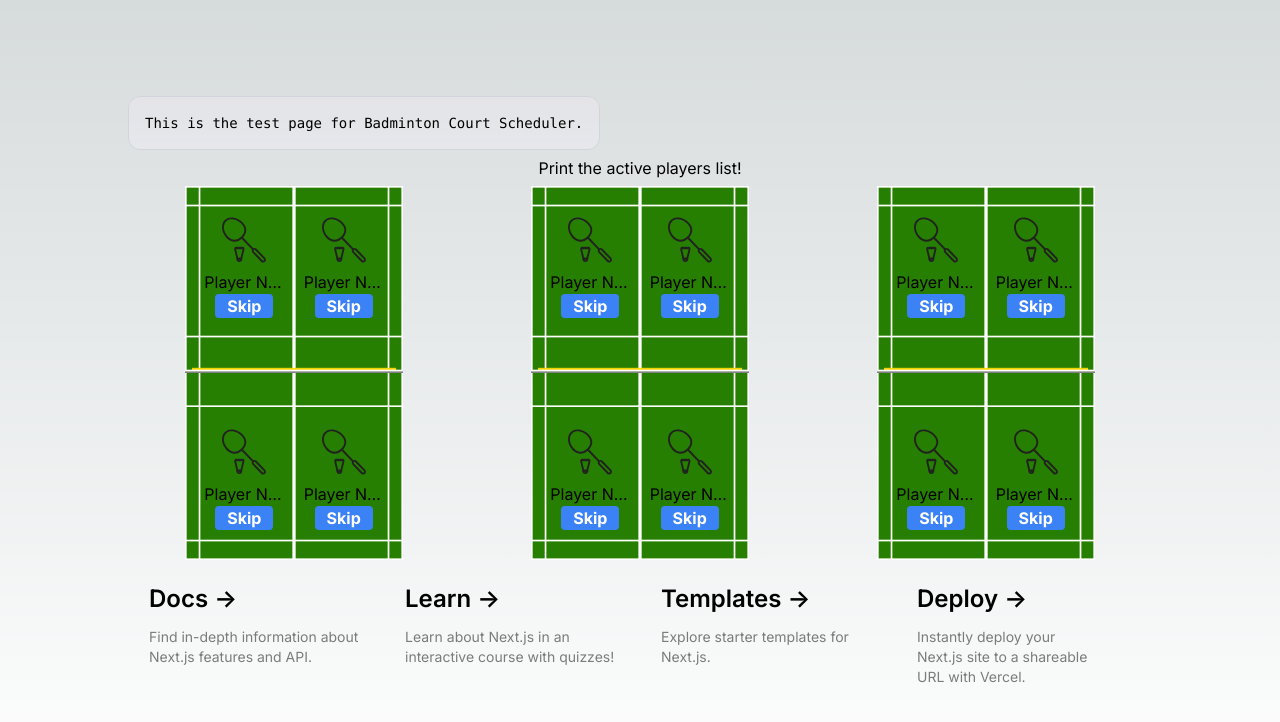
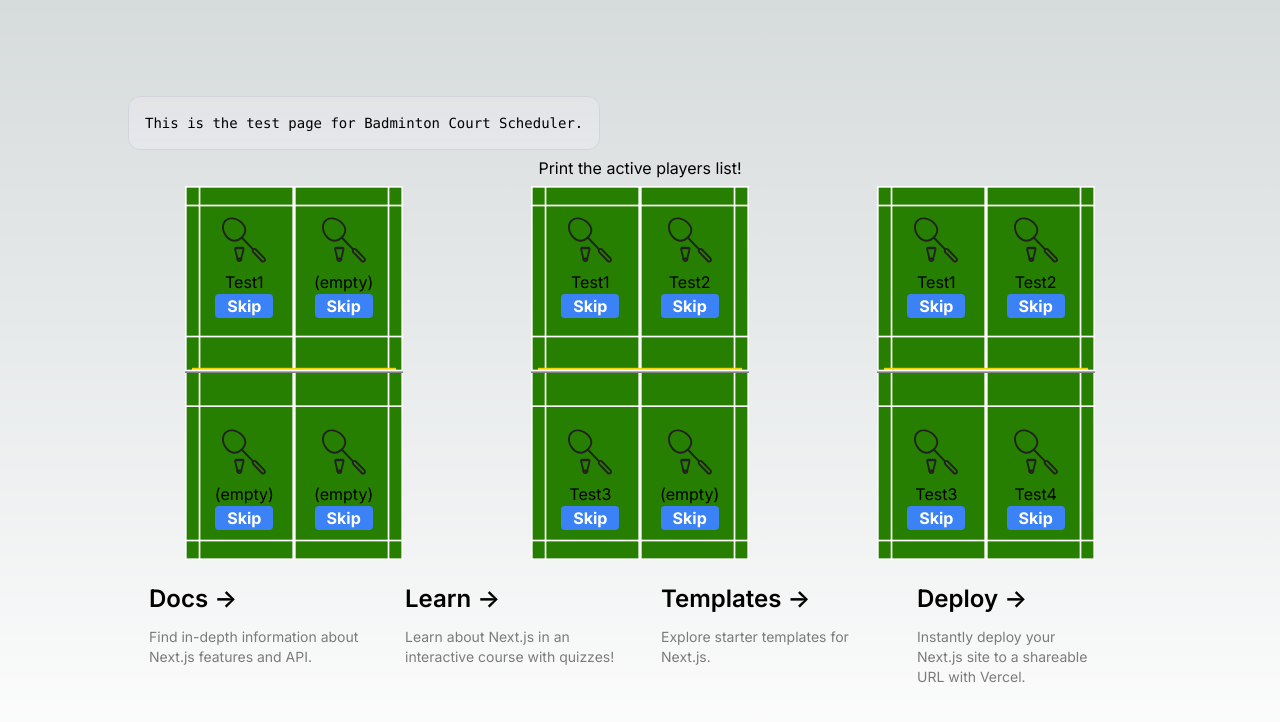
Before and after one commit to JadenBalogh/badminton-court-scheduler, a Next.js app: page / in a window 1280 px wide. Shown: the top 722 px of the page. Built offline with nearby package versions, Linux system fonts and the light colour scheme.

Commit message:
Implement component props

```diff
--- a/app/court-player.tsx
+++ b/app/court-player.tsx
@@ -1,6 +1,10 @@
 import Image from "next/image";
 
-export default function CourtPlayer() {
+type CourtPlayerProps = {
+  name: string;
+}
+
+export default function CourtPlayer({ name }: CourtPlayerProps) {
   return (
     <div className="flex flex-col max-w-20 w-full items-center justify-between">
       <Image
@@ -10,9 +14,9 @@ export default function CourtPlayer() {
         height={60}
         priority
       />
-      <div className="text-left w-full">
+      <div className="text-center w-full">
         <p className="truncate">
-          {"Player Name Test"}
+          {name}
         </p>
       </div>
       <button className="bg-blue-500 hover:bg-blue-700 text-white font-bold px-3 rounded">
--- a/app/court.tsx
+++ b/app/court.tsx
@@ -1,7 +1,15 @@
 import Image from "next/image";
 import CourtPlayer from "./court-player";
 
-export default function Court() {
+type CourtProps = {
+  players: string[];
+}
+
+export default function Court({ players }: CourtProps) {
+  function getPlayer(index: number) {
+    return players[index] ?? "(empty)";
+  }
+
   return (
     <div className="relative text-center">
       <Image
@@ -14,12 +22,12 @@ export default function Court() {
       <div className="w-full absolute top-0 left-0 text-center py-6">
         <div className="flex flex-col h-80 items-center justify-between">
           <div className="flex w-full items-center justify-evenly">
-            <CourtPlayer />
-            <CourtPlayer />
+            <CourtPlayer name={getPlayer(0)} />
+            <CourtPlayer name={getPlayer(1)} />
           </div>
           <div className="flex w-full items-center justify-evenly">
-            <CourtPlayer />
-            <CourtPlayer />
+            <CourtPlayer name={getPlayer(2)} />
+            <CourtPlayer name={getPlayer(3)} />
           </div>
         </div>
       </div>
--- a/app/page.tsx
+++ b/app/page.tsx
@@ -40,9 +40,9 @@ export default function Home() {
       </button>
 
       <div className="relative flex w-full justify-center gap-x-32">
-        <Court />
-        <Court />
-        <Court />
+        <Court players={["Test1"]} />
+        <Court players={["Test1", "Test2", "Test3"]} />
+        <Court players={["Test1", "Test2", "Test3", "Test4"]} />
       </div>
 
       <div className="mb-32 grid text-center lg:max-w-5xl lg:w-full lg:mb-0 lg:grid-cols-4 lg:text-left">
```
